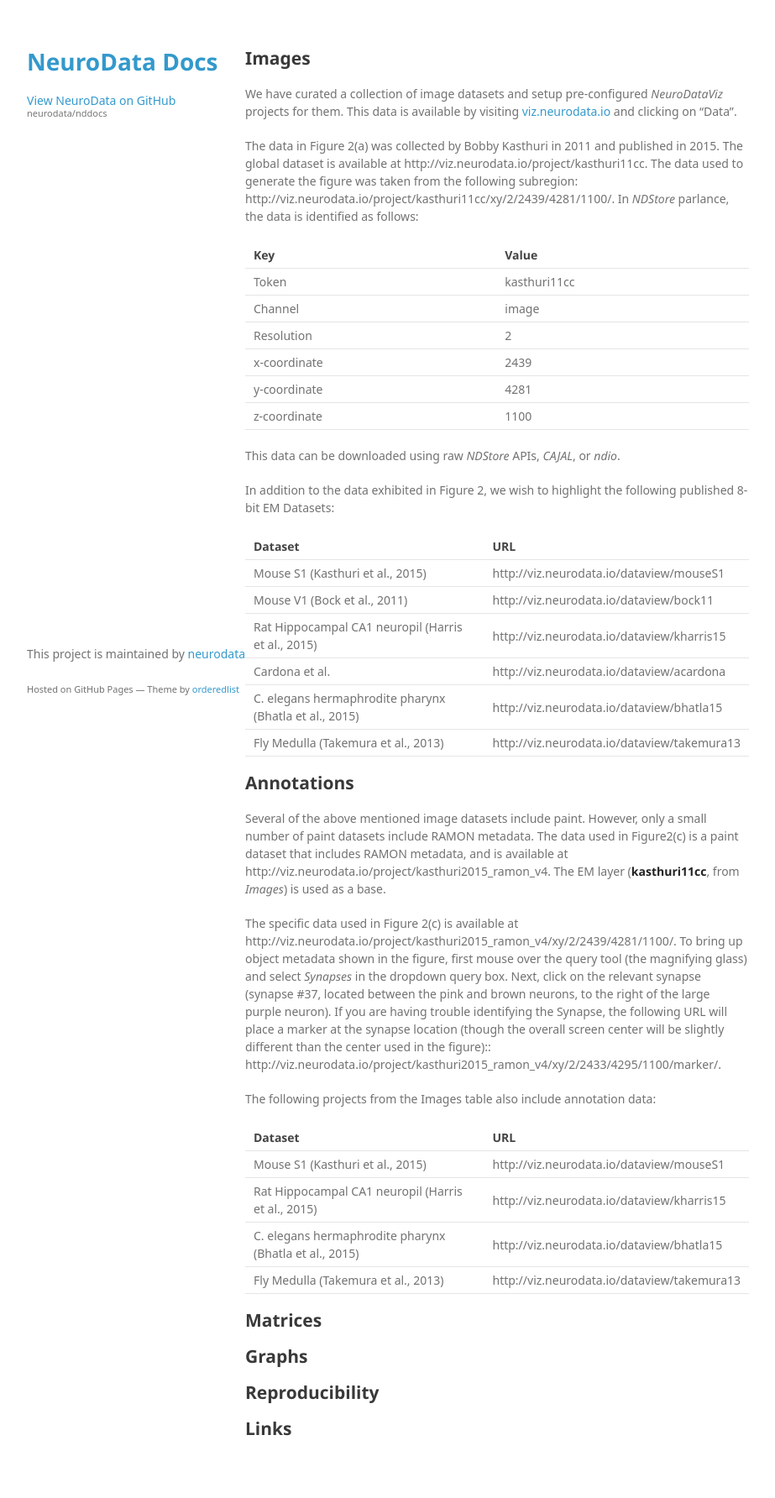
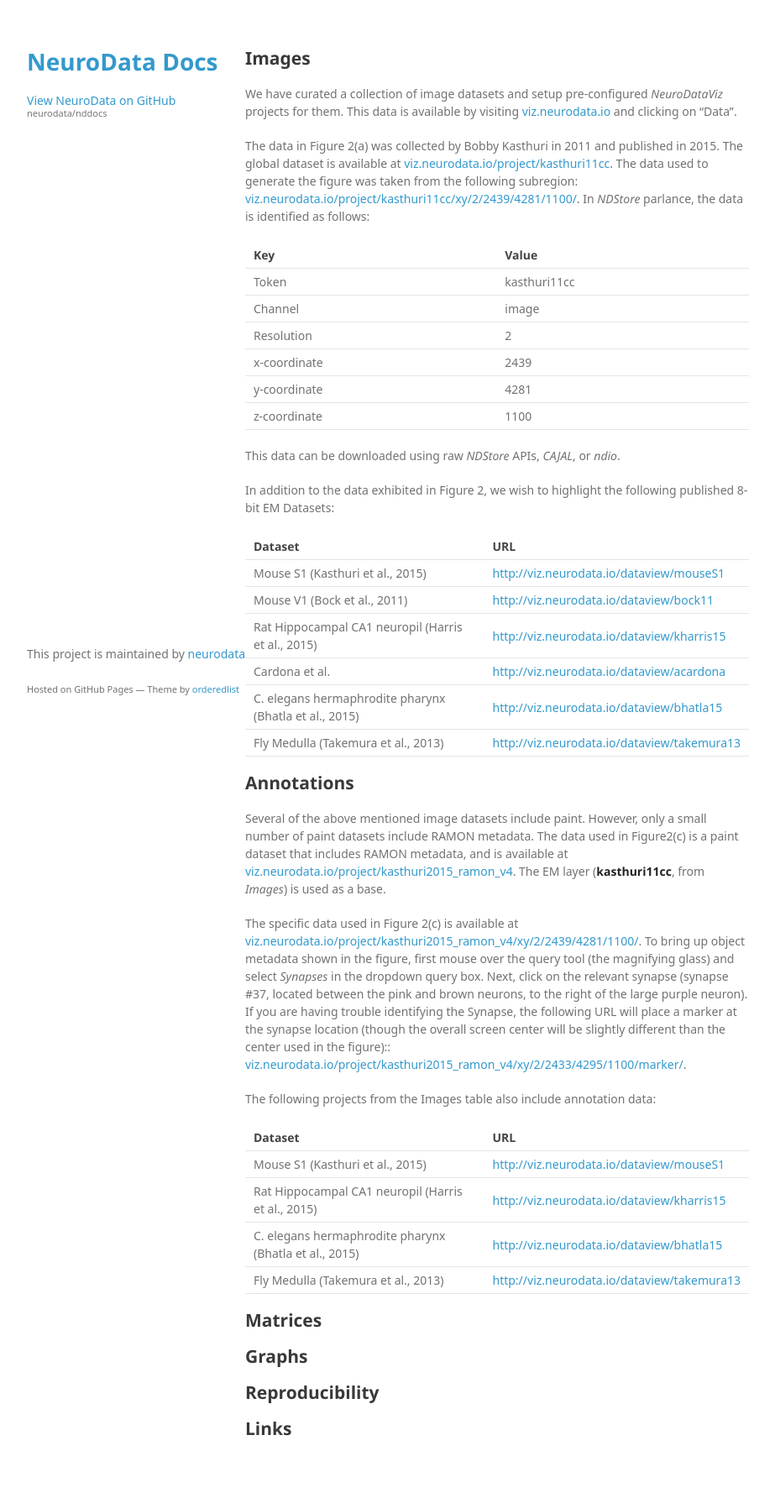
Before and after one commit to neurodata/nddocs-archive, a Jekyll site: the page built from ndpaper2016/explore.md, in a window 1280 px wide. Shown: the whole page at 84% size, without its empty margins (178-1101 px from the left). Built offline with Jekyll 4.4.1, drawn with Linux system fonts in a browser that asks for light colours; some web fonts are replaced; some of the changed lines change nothing that is shown.

Commit message:
Making links clickable for explore page!

```diff
--- a/ndpaper2016/explore.md
+++ b/ndpaper2016/explore.md
@@ -7,7 +7,7 @@
 
 We have curated a collection of image datasets and setup pre-configured *NeuroDataViz* projects for them. This data is available by visiting [viz.neurodata.io](http://viz.neurodata.io) and clicking on "Data".
 
-The data in Figure 2(a) was collected by Bobby Kasthuri in 2011 and published in 2015. The global dataset is available at http://viz.neurodata.io/project/kasthuri11cc. The data used to generate the figure was taken from the following subregion: http://viz.neurodata.io/project/kasthuri11cc/xy/2/2439/4281/1100/. In *NDStore* parlance, the data is identified as follows:
+The data in Figure 2(a) was collected by Bobby Kasthuri in 2011 and published in 2015. The global dataset is available at [viz.neurodata.io/project/kasthuri11cc](http://viz.neurodata.io/project/kasthuri11cc). The data used to generate the figure was taken from the following subregion: [viz.neurodata.io/project/kasthuri11cc/xy/2/2439/4281/1100/](http://viz.neurodata.io/project/kasthuri11cc/xy/2/2439/4281/1100/). In *NDStore* parlance, the data is identified as follows:
 
 | Key | Value |
 | ------ | ------------ |
@@ -24,27 +24,27 @@
 
 |Dataset | URL |
 |--------|-----|
-| Mouse S1 (Kasthuri et al., 2015) | http://viz.neurodata.io/dataview/mouseS1 |
-| Mouse V1 (Bock et al., 2011) | http://viz.neurodata.io/dataview/bock11 |
-| Rat Hippocampal CA1 neuropil (Harris et al., 2015) | http://viz.neurodata.io/dataview/kharris15 |
-| Cardona et al. | http://viz.neurodata.io/dataview/acardona |
-| C. elegans hermaphrodite pharynx (Bhatla et al., 2015) | http://viz.neurodata.io/dataview/bhatla15 |
-| Fly Medulla	(Takemura et al., 2013) | http://viz.neurodata.io/dataview/takemura13 |
+| Mouse S1 (Kasthuri et al., 2015) | [http://viz.neurodata.io/dataview/mouseS1](http://viz.neurodata.io/dataview/mouseS1) |
+| Mouse V1 (Bock et al., 2011) | [http://viz.neurodata.io/dataview/bock11](http://viz.neurodata.io/dataview/bock11) |
+| Rat Hippocampal CA1 neuropil (Harris et al., 2015) | [http://viz.neurodata.io/dataview/kharris15](http://viz.neurodata.io/dataview/kharris15) |
+| Cardona et al. | [http://viz.neurodata.io/dataview/acardona](http://viz.neurodata.io/dataview/acardona) |
+| C. elegans hermaphrodite pharynx (Bhatla et al., 2015) | [http://viz.neurodata.io/dataview/bhatla15](http://viz.neurodata.io/dataview/bhatla15) |
+| Fly Medulla	(Takemura et al., 2013) | [http://viz.neurodata.io/dataview/takemura13](http://viz.neurodata.io/dataview/takemura13) |
 
 ## Annotations
 
-Several of the above mentioned image datasets include paint. However, only a small number of paint datasets include RAMON metadata. The data used in Figure2(c) is a paint dataset that includes RAMON metadata, and is available at http://viz.neurodata.io/project/kasthuri2015_ramon_v4. The EM layer (**kasthuri11cc**, from *Images*) is used as a base.
+Several of the above mentioned image datasets include paint. However, only a small number of paint datasets include RAMON metadata. The data used in Figure2(c) is a paint dataset that includes RAMON metadata, and is available at [viz.neurodata.io/project/kasthuri2015_ramon_v4](http://viz.neurodata.io/project/kasthuri2015_ramon_v4). The EM layer (**kasthuri11cc**, from *Images*) is used as a base.
 
-The specific data used in Figure 2(c) is available at http://viz.neurodata.io/project/kasthuri2015_ramon_v4/xy/2/2439/4281/1100/. To bring up object metadata shown in the figure, first mouse over the query tool (the magnifying glass) and select *Synapses* in the dropdown query box. Next, click on the relevant synapse (synapse #37, located between the pink and brown neurons, to the right of the large purple neuron). If you are having trouble identifying the Synapse, the following URL will place a marker at the synapse location (though the overall screen center will be slightly different than the center used in the figure):: http://viz.neurodata.io/project/kasthuri2015_ramon_v4/xy/2/2433/4295/1100/marker/.
+The specific data used in Figure 2(c) is available at [viz.neurodata.io/project/kasthuri2015_ramon_v4/xy/2/2439/4281/1100/](http://viz.neurodata.io/project/kasthuri2015_ramon_v4/xy/2/2439/4281/1100/). To bring up object metadata shown in the figure, first mouse over the query tool (the magnifying glass) and select *Synapses* in the dropdown query box. Next, click on the relevant synapse (synapse #37, located between the pink and brown neurons, to the right of the large purple neuron). If you are having trouble identifying the Synapse, the following URL will place a marker at the synapse location (though the overall screen center will be slightly different than the center used in the figure):: [viz.neurodata.io/project/kasthuri2015_ramon_v4/xy/2/2433/4295/1100/marker/](http://viz.neurodata.io/project/kasthuri2015_ramon_v4/xy/2/2433/4295/1100/marker/).
 
 The following projects from the Images table also include annotation data:
 
 |Dataset | URL |
 |--------|-----|
-| Mouse S1 (Kasthuri et al., 2015) | http://viz.neurodata.io/dataview/mouseS1 |
-| Rat Hippocampal CA1 neuropil (Harris et al., 2015) | http://viz.neurodata.io/dataview/kharris15 |
-| C. elegans hermaphrodite pharynx (Bhatla et al., 2015) | http://viz.neurodata.io/dataview/bhatla15 |
-| Fly Medulla	(Takemura et al., 2013) | http://viz.neurodata.io/dataview/takemura13 |
+| Mouse S1 (Kasthuri et al., 2015) | [http://viz.neurodata.io/dataview/mouseS1](http://viz.neurodata.io/dataview/mouseS1) |
+| Rat Hippocampal CA1 neuropil (Harris et al., 2015) | [http://viz.neurodata.io/dataview/kharris15](http://viz.neurodata.io/dataview/kharris15) |
+| C. elegans hermaphrodite pharynx (Bhatla et al., 2015) | [http://viz.neurodata.io/dataview/bhatla15](http://viz.neurodata.io/dataview/bhatla15) |
+| Fly Medulla	(Takemura et al., 2013) | [http://viz.neurodata.io/dataview/takemura13](http://viz.neurodata.io/dataview/takemura13) |
 
 
 ## Matrices
```
